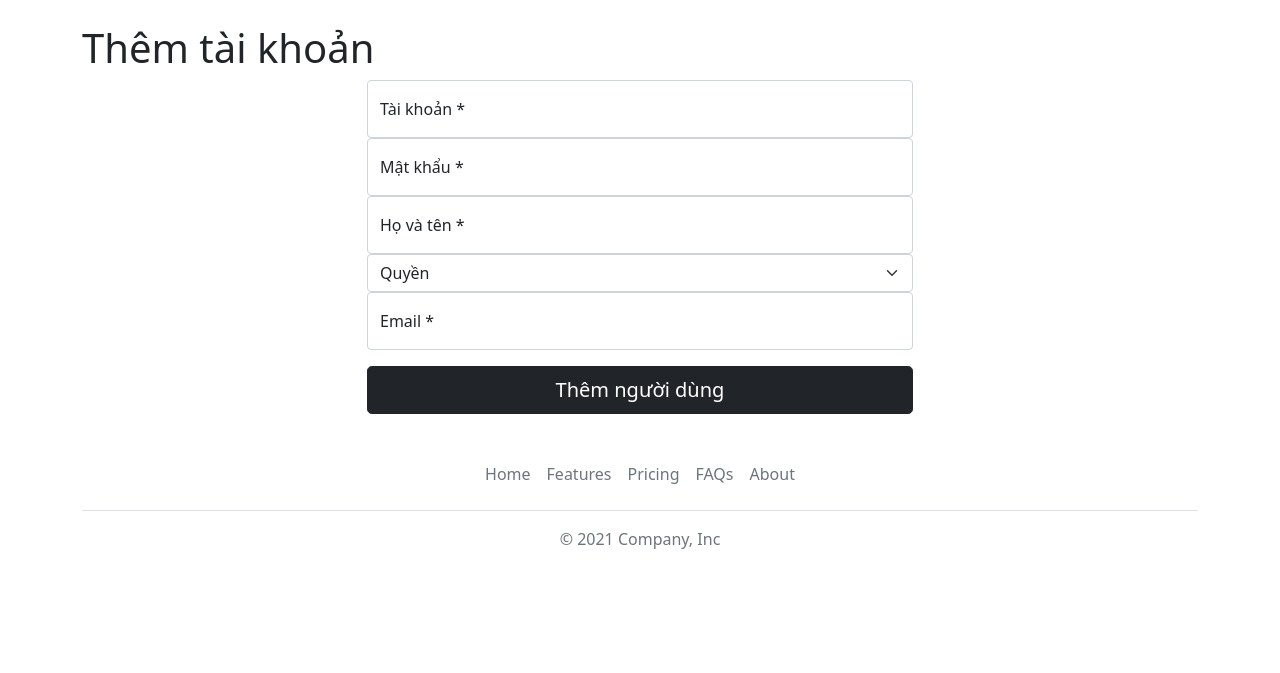
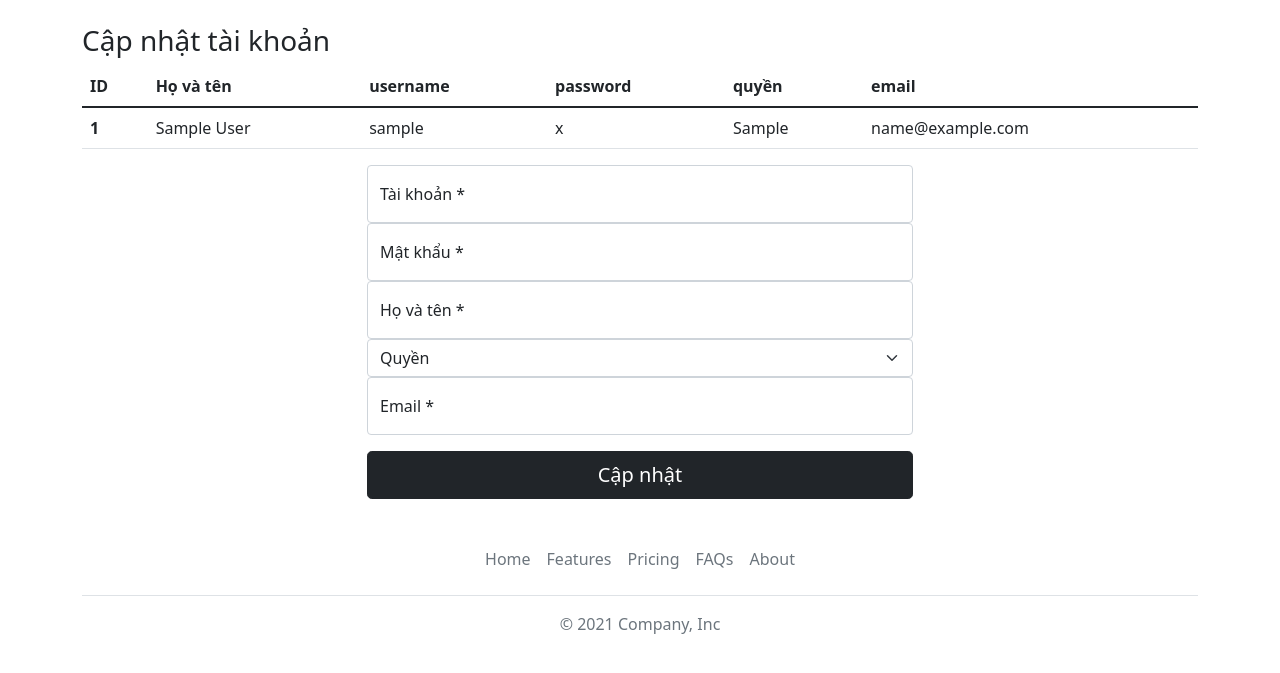
Before and after one commit to nhokkoranh1511/CNPM_Assignment, a PHP site: page /admin/macro/updateUser.php?id=1 in a window 1280 px wide. Shown: the part 73-746 px from the top of the page. Run offline with PHP 8.4, Linux system fonts and the light colour scheme; tables that the repository leaves empty hold one stand-in row (values such as "Sample post"); some libraries are stand-ins or nearby versions.

Commit message:
update admin

```diff
--- a/source_code/admin/macro/updateUser.php
+++ b/source_code/admin/macro/updateUser.php
@@ -4,31 +4,64 @@
     include_once($path . "/macro/includemacro.php");
 ?>
 
-<?php addHeader("Cập nhật tài khoảng người dùng"); ?>
+<?php addHeader("Cập nhật tài khoản"); ?>
 
 <div class="container">
-    <h1>
-        Thêm tài khoản
-    </h1>
+<table class="table">
+        <thead>
+            <tr>
+                <th scope="col">ID</th>
+                <th scope="col">Họ và tên</th>
+                <th scope="col">username</th>
+                <th scope="col">password</th>
+                <th scope="col">quyền</th>
+                <th scope="col">email</th>
+            </tr>
+        </thead>
+
+        <tbody>
+            <?php
+                $user = new UserDB();
+                $row = $user->select_user_by_id($_GET['id']);
+
+                $id             = $row['id'];
+                $full_name      = $row['full_name'];
+                $username       = $row['username'];
+                $password       = $row['password'];
+                $privil         = $row['privil'];
+                $email          = $row['email'];
+                ?>
+
+                <tr>
+                    <th scope="row"><?php echo $id;     ?></th>
+                    <td><?php echo $full_name;          ?></td>
+                    <td><?php echo $username;           ?></td>
+                    <td><?php echo $password;           ?></td>
+                    <td><?php echo $privil;             ?></td>
+                    <td><?php echo $email;              ?></td>
+                </tr>
+                <?php
+            ?>
+        </tbody>
+    </table>
 </div>
-
 
 <div class="text-center container">
     <div class="row">
         <div class="col-sm-3"></div>
         <div class="col-sm-6">
-            <form id="add-user-form" method="POST" action="">
+            <form method="POST" action="">
                 <div class="form-floating">
                     <input type="text" class="form-control" name="username" placeholder="username">
-                    <label for="username">Tài khoản <span id="nameWarn" class="error">*</span></label>
+                    <label for="username">Tài khoản <span class="error">*</span></label>
                 </div>
                 <div class="form-floating">
                     <input type="password" class="form-control" name="password" placeholder="Password">
-                    <label for="password">Mật khẩu <span id="pwordWarn" class="error">*</span></label>
+                    <label for="password">Mật khẩu <span class="error">*</span></label>
                 </div>
                 <div class="form-floating">
                     <input type="text" class="form-control" name="full_name" placeholder="full_name">
-                    <label for="password">Họ và tên <span id="nameWarn" class="error">*</span></label>
+                    <label for="password">Họ và tên <span class="error">*</span></label>
                 </div>
                 <select class="form-select" aria-label="Default select example" name="privil">
                     <option selected>Quyền</option>
@@ -38,11 +71,11 @@
                 </select>
                 <div class="form-floating">
                     <input type="email" class="form-control" name="mail" placeholder="mail">
-                    <label for="password">Email <span id="mailWarn" class="error">*</span></label>
+                    <label for="password">Email <span class="error">*</span></label>
                 </div>
                 <div class="checkbox mb-3">
                 </div>
-                <input class="w-100 btn btn-lg btn-dark" type="submit" name="submit" value="Thêm người dùng"></input>
+                <input class="w-100 btn btn-lg btn-dark" type="submit" name="submit" value="Cập nhật"></input>
 
                 <div class="col-sm-3"></div>
             </form>
@@ -51,3 +84,15 @@
 </div>
 
 <?php addFooter(); ?>
+
+<?php
+    if (isset($_POST['submit'])) {
+        $id = $_GET['id'];
+
+        $user->update_user_by_id($id, "username",   $_POST['username']);
+
+        $path = $_SERVER['DOCUMENT_ROOT'];
+        redirect("/admin/user-management.php");
+        header("Location: /admin/user-management.php");
+    }
+?>
--- a/source_code/admin/partial/partial.php
+++ b/source_code/admin/partial/partial.php
@@ -35,9 +35,9 @@ function addHeader($name)
                         class="d-flex flex-wrap align-items-center justify-content-center justify-content-md-between py-3 mb-4 border-bottom">
 
                         <ul class="nav col-12 col-md-auto mb-2 justify-content-center mb-md-0">
-                            <li><a href="admin.php" class="nav-link px-2 link-secondary">Tài khoản</a></li>
-                            <li><a href="user-management.php" class="nav-link px-2 link-dark">Quản lý khách hàng</a></li>
-                            <li><a href="order-management.php" class="nav-link px-2 link-dark">Quản lý đơn hàng</a></li>
+                            <li><a href="/admin/admin.php" class="nav-link px-2 link-secondary">Tài khoản</a></li>
+                            <li><a href="/admin/user-management.php" class="nav-link px-2 link-dark">Quản lý khách hàng</a></li>
+                            <li><a href="/admin/order-management.php" class="nav-link px-2 link-dark">Quản lý đơn hàng</a></li>
                         </ul>
 
                         <div class="col-md-3 text-end">
@@ -46,6 +46,12 @@ function addHeader($name)
                         </div>
                     </header>
                 </div>
+            </div>
+
+            <div class="container">
+                <h3>
+                    $name
+                </h3>
             </div>
         EOL;
 }
```
Also changed, not shown: source_code/admin/add-user.php (+5 -12 lines), source_code/admin/admin.php (+3 -13 lines), source_code/admin/order-management.php (+0 -7 lines), source_code/admin/user-management.php (+6 -30 lines).
